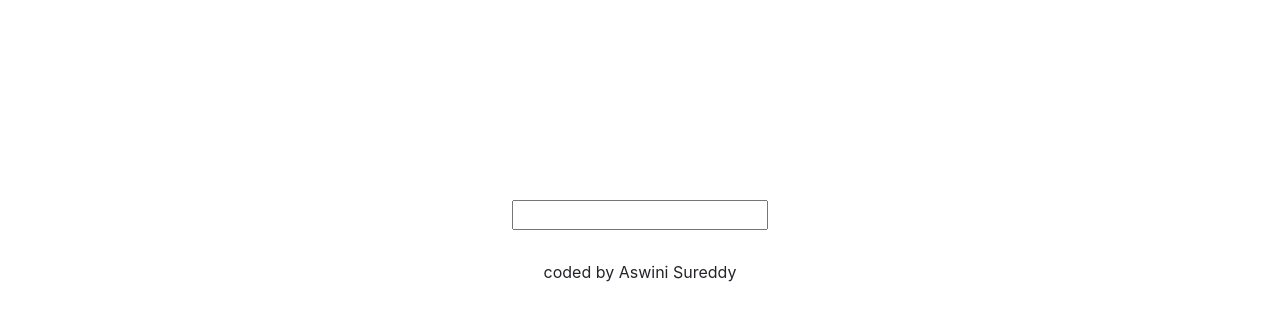
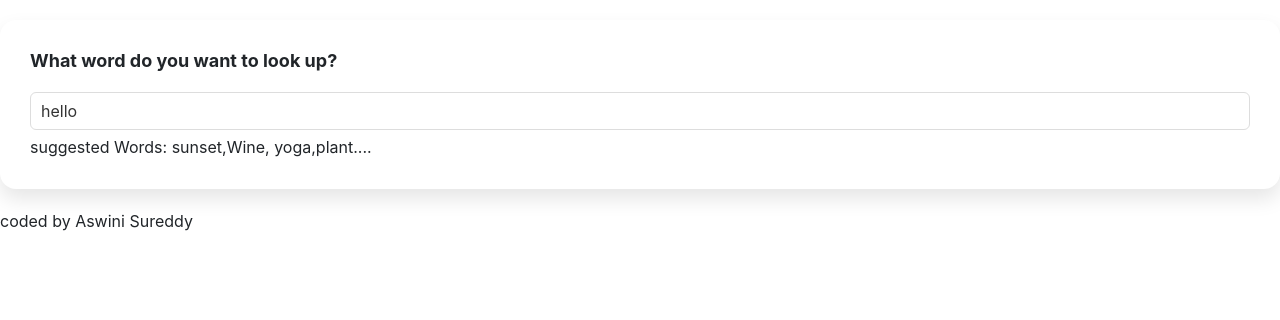
Before and after one commit to aswinina/dictionary-project, a React (Create React App) app: page / in a window 1280 px wide. Shown: the top 320 px of the page. Built offline with nearby package versions, Linux system fonts and the light colour scheme; no server answers.

Commit message:
styles to application

```diff
--- a/src/App.css
+++ b/src/App.css
@@ -1,9 +1,3 @@
-.App-header{
-  margin: 30px 0;
+body{
+  background-color: #fff;
 }
-
-
-.App-footer{
-  text-align: center;
-  margin: 30px 0;
-}
--- a/src/App.js
+++ b/src/App.js
@@ -9,7 +9,7 @@
 
       </header>
       <main>
-        <Dictionary />
+        <Dictionary defaultKeyword="hello"/>
       </main>
       <footer className='App-footer'>
         coded by Aswini Sureddy
--- a/src/dictionary.css
+++ b/src/dictionary.css
@@ -1,4 +1,23 @@
-.Dictionary{
- text-align: center;
- margin-top: 200px;
+.Dictionary h1{
+    font-size: 18px;
+    font-weight: bold;
+    margin-bottom: 20px;
 }
+.Dictionary section {
+    background: white;
+    padding: 30px;
+    border-radius: 16px;
+    box-shadow: 0 10px 20px rgb(0 0 0 / 10%);
+    margin: 20px 0;
+}
+.Dictionary input{
+    width: 100%;
+    border-radius: 6px;
+    padding: 6px 10px;
+    color:#333 ;
+    border: 1px solid #ddd;
+}
+.Dictionary .hint{
+    font-style: 11px;
+    margin-top: 5px;
+}
--- a/src/dictionary.js
+++ b/src/dictionary.js
@@ -4,33 +4,55 @@
 import  "./dictionary.css";
 
 
-export default function Dictionary(){
-    let[keyWord,setKeyWord] = useState("");
+export default function Dictionary(props){
+    let[keyWord,setKeyWord] = useState(props.defaultKeyword);
     let[results,setResults] = useState(null);
+    let [loaded, setLoaded] =  useState(false);
 
     function handleResponse(response){
         setResults(response.data[0]);
     }
 
-    function Search(event){
-     event.preventDefault();
+    function Search(){
+
  let apiUrl = `https://api.dictionaryapi.dev/api/v2/entries/en/${keyWord}`;
  axios.get(apiUrl).then(handleResponse);
     }
 
-
+function  handleSubmit(event){
+    event.preventDefault();
+    Search();
+}
 
     function handleKeyWordChange(event){
 
         setKeyWord(event.target.value);
     }
+    function load(){
+        setLoaded(true);
+        Search();
+    }
+if (loaded){
+    return (<div className="Dictionary">
 
-
-return (<div className="Dictionary">
-    <form onSubmit={Search}>
-        <input type="search" onChange={handleKeyWordChange}/>
+    <section>
+    <h1>
+        What word do you want to look up?
+    </h1>
+    <form onSubmit={handleSubmit}>
+        <input type="search" onChange={handleKeyWordChange} defaultValue={props.defaultKeyword}/>
     </form>
+    <div className="hint">
+        suggested Words: sunset,Wine, yoga,plant....
+    </div>
+    </section>
     <Results results={results}/>
 </div>
 );
+} else{
+    load();
+    return"Loading";
 }
+
+
+}
--- /dev/null
+++ b/src/meaning.css
@@ -0,0 +1,10 @@
+.Meaning .example{
+margin-top: 10px;
+color: #70757a;
+font-style: italic;
+}
+.Meaning h3{
+    font-size: 24px;
+    line-height: 1.5;
+    font-weight: bold;
+    }
--- a/src/meaning.js
+++ b/src/meaning.js
@@ -1,4 +1,5 @@
 import React from "react";
+import "./meaning.css"
 import Synonyms from "./synonyms";
 
 export default function Meaning(props){
@@ -8,14 +9,14 @@
         {props.meaning.definitions.map(function(definition,index){
             return(
                 <div key={index}>
-                    <p>
-                        <strong>Definition:</strong>{definition.definition}
+
+                        <div className="definition">{definition.definition}</div>
                     <br />
-                    <strong>Example:</strong>
-                    <em>{definition.example}</em>
+                    <div className="example">
+                    {definition.example}</div>
 
                     <Synonyms synonyms={props.meaning.synonyms} />
-                    </p>
+
                     </div>
             );
         })}
--- /dev/null
+++ b/src/phonetic.css
@@ -0,0 +1,22 @@
+.Phonetic{
+    height: 15px 0px;
+}
+.Phonetic a{
+    border: 1px solid #ddd;
+    text-decoration: none;
+    padding: 8px 15px;
+    font-size: 13px;
+    margin-right: 10px;
+    font-weight: bold;
+    border-radius: 20px;
+    transition: all 150ms ease-in-out;
+}
+
+.Phonetic a:hover{
+    background: #9670f4;
+    color: white;
+}
+.Phonetic .text{
+    opacity: 0.7;
+    font-weight: bold;
+}
--- a/src/phonetic.js
+++ b/src/phonetic.js
@@ -1,14 +1,16 @@
 import React from "react";
+import"./phonetic.css";
 
 
 export default function Phonetic(props){
     return (
         <div className="Phonetic">
             <a href={props.phonetic.audio} target="_blank" rel="noreferrer">
+              Listen
+            </a>
 
-            </a>
-            <br />
-            {props.phonetic.text}
+            <span className="text">{props.phonetic.text}</span>
+
         </div>
     )
 }
--- /dev/null
+++ b/src/results.css
@@ -0,0 +1,4 @@
+.Results h2{
+    font-style: 36px;
+    font-weight: bold;
+}
--- a/src/results.js
+++ b/src/results.js
@@ -1,11 +1,13 @@
 import React from "react";
 import Meaning from "./meaning";
 import Phonetic from "./phonetic";
+import "./results.css";
 
 export default function Results(props){
     if(props.results){
 return(
         <div className="results">
+            <section>
 <h2>{props.results.word}</h2>
 {props.results.phonetics.map(function(phonetic, index){
     return(
@@ -14,12 +16,12 @@
         </div>
     )
 })}
-
+</section>
 {props.results.meanings.map(function(meaning, index){
     return (
-        <div key={index}>
+        <section key={index}>
             <Meaning meaning={meaning} />
-        </div>
+        </section>
     )
 })}
         </div>
--- /dev/null
+++ b/src/synonyms.css
@@ -0,0 +1,9 @@
+.Synonyms{
+    margin: 15px 0 0;
+    padding: 0;
+}
+.Synonyms li{
+    font-size: 13px;
+    display: inline-block;
+    padding-right: 15px;
+}
--- a/src/synonyms.js
+++ b/src/synonyms.js
@@ -1,4 +1,5 @@
 import React from "react";
+import "./synonyms.css";
 
 export default function Synonyms(props){
     if(props.synonyms){
```
